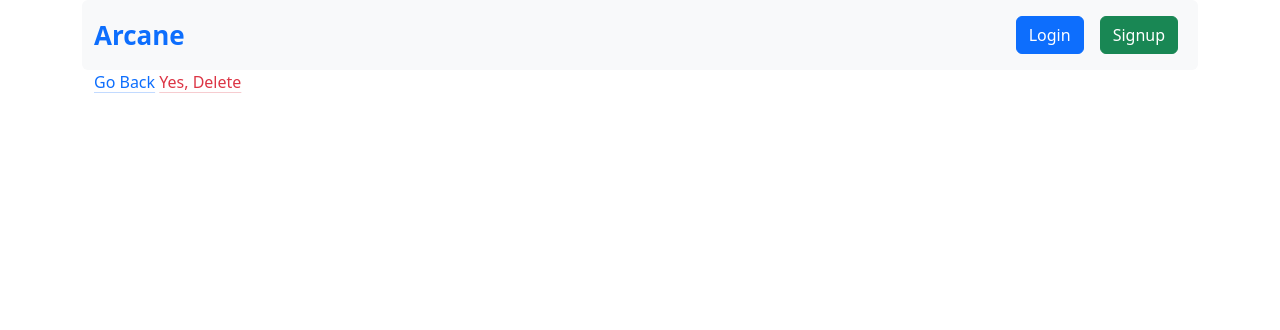
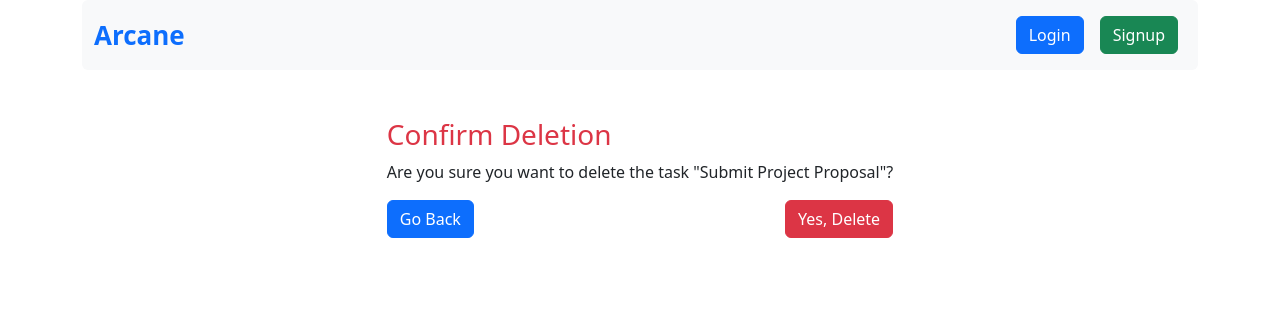
Before and after one commit to talhasan06/phitron-final, a Django app: page /tasks/delete/10 in a window 1280 px wide. Shown: the top 330 px of the page. Run offline with Django 4.2, Linux system fonts and the light colour scheme; data comes from the database, SQL or seed files in the repository.

Commit message:
delete.html style added

```diff
--- a/tasks/templates/delete.html
+++ b/tasks/templates/delete.html
@@ -1,9 +1,13 @@
 {% extends 'base.html' %}
 {% block content %}
-<div class="container">
-  <a
-    href="{{ request.META.HTTP_REFERER }}"class="link-primary link-offset-2 link-underline-opacity-25 link-underline-opacity-100-hover">Go Back</a
-  >
-  <a href="{% url 'remove_task' task.id %}" class="link-danger link-offset-2 link-underline-opacity-25 link-underline-opacity-100-hover">Yes, Delete</a>
+<div class="container d-flex justify-content-center mt-5">
+  <div>
+    <h3 class="text-danger">Confirm Deletion</h3>
+    <p>Are you sure you want to delete the task "{{ task.title }}"?</p>
+    <div class="d-flex justify-content-between">
+      <a href="{{ request.META.HTTP_REFERER }}" class="btn btn-primary">Go Back</a>
+      <a href="{% url 'remove_task' task.id %}" class="btn btn-danger">Yes, Delete</a>
+    </div>
+  </div>
 </div>
 {% endblock %}
```
